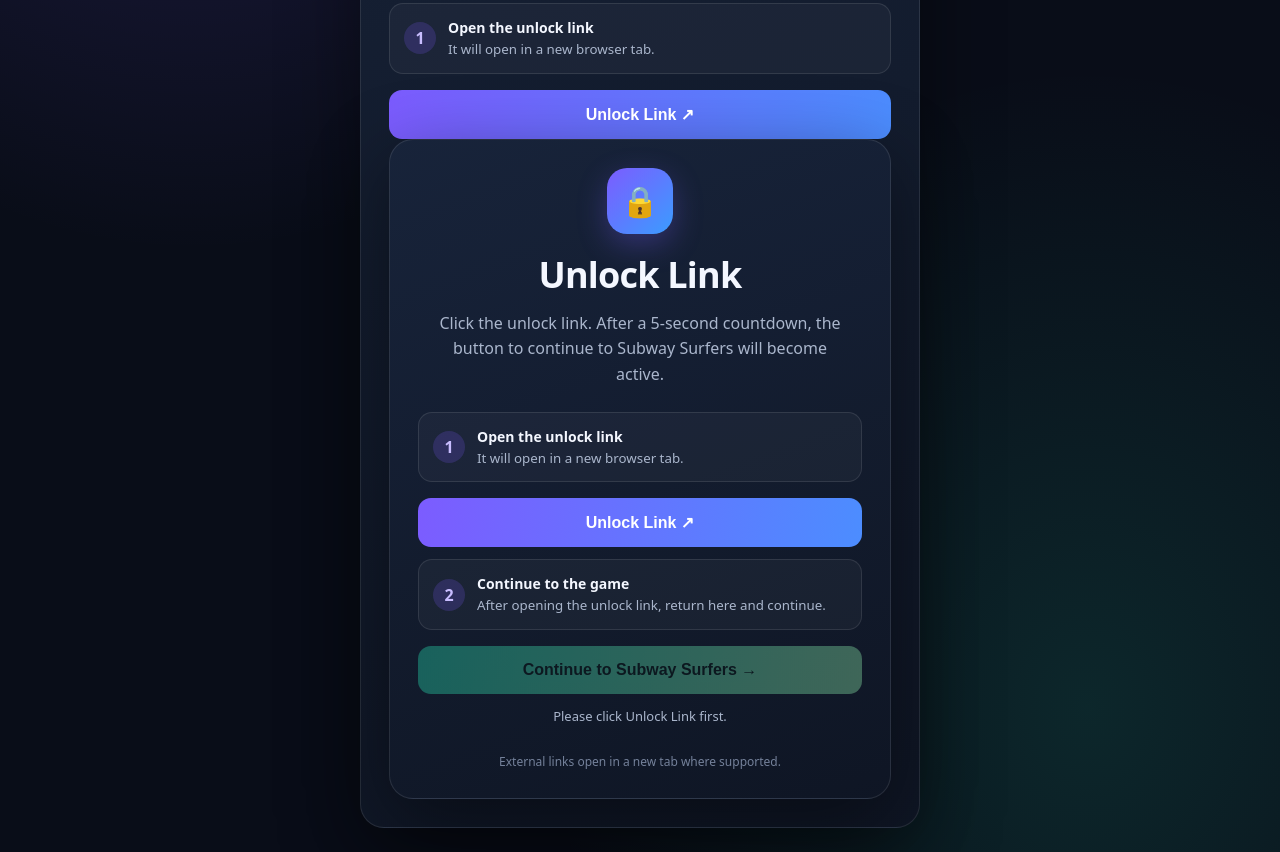
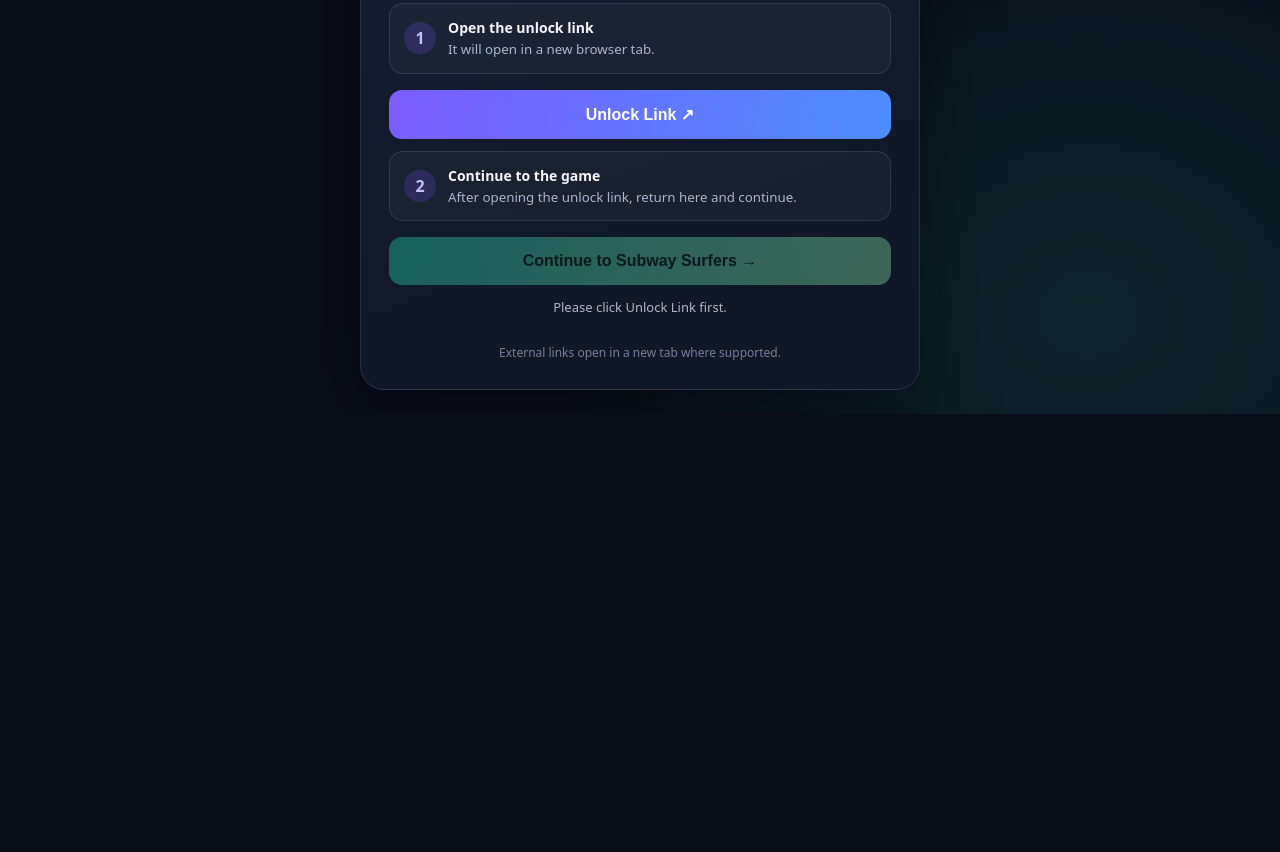
Before and after one commit to chathuproject123/Subway-Surfers-Game, a plain HTML site: page index.html in a window 1280 px wide. Shown: the part 589-1441 px from the top of the page. After the commit the page ends 1003 px from the top, so only its background shows below. Drawn offline with Linux system fonts and the light colour scheme.

Commit message:
Update index.html

```diff
--- a/index.html
+++ b/index.html
@@ -89,16 +89,7 @@
       <div><strong>Open the unlock link</strong><small>It will open in a new browser tab.</small></div>
     </div>
     <button class="btn unlock" id="unlockBtn" type="button">Unlock Link ↗</button>
-  <main class="card">
-    <div class="icon" aria-hidden="true">🔒</div>
-    <h1>Unlock Link</h1>
-    <p class="intro">Click the unlock link. After a 5-second countdown, the button to continue to Subway Surfers will become active.</p>
 
-    <div class="step">
-      <span class="number">1</span>
-      <div><strong>Open the unlock link</strong><small>It will open in a new browser tab.</small></div>
-    </div>
-    <button class="btn unlock" id="unlockBtn" type="button">Unlock Link ↗</button>
     <div class="step">
       <span class="number">2</span>
       <div><strong>Continue to the game</strong><small>After opening the unlock link, return here and continue.</small></div>
```
